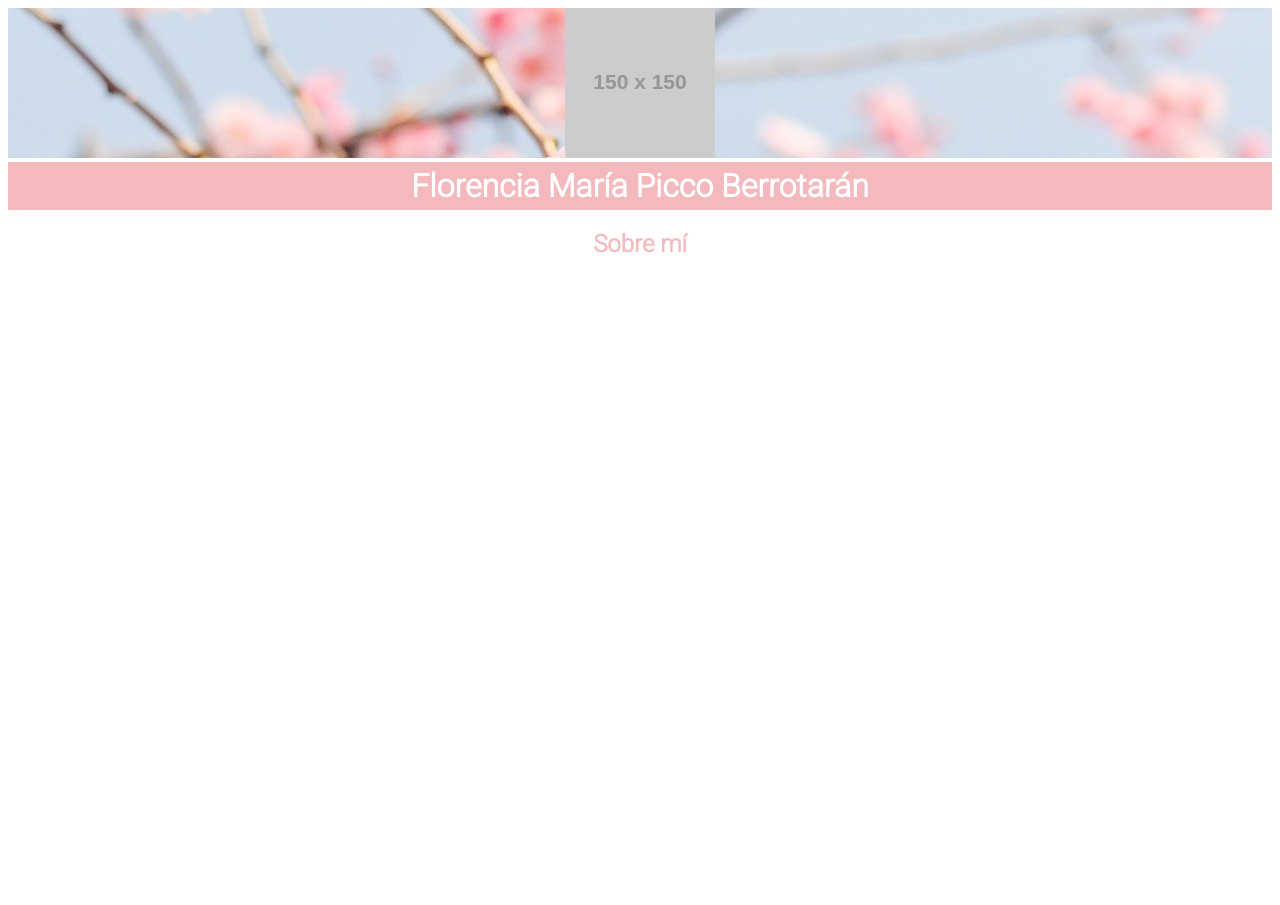
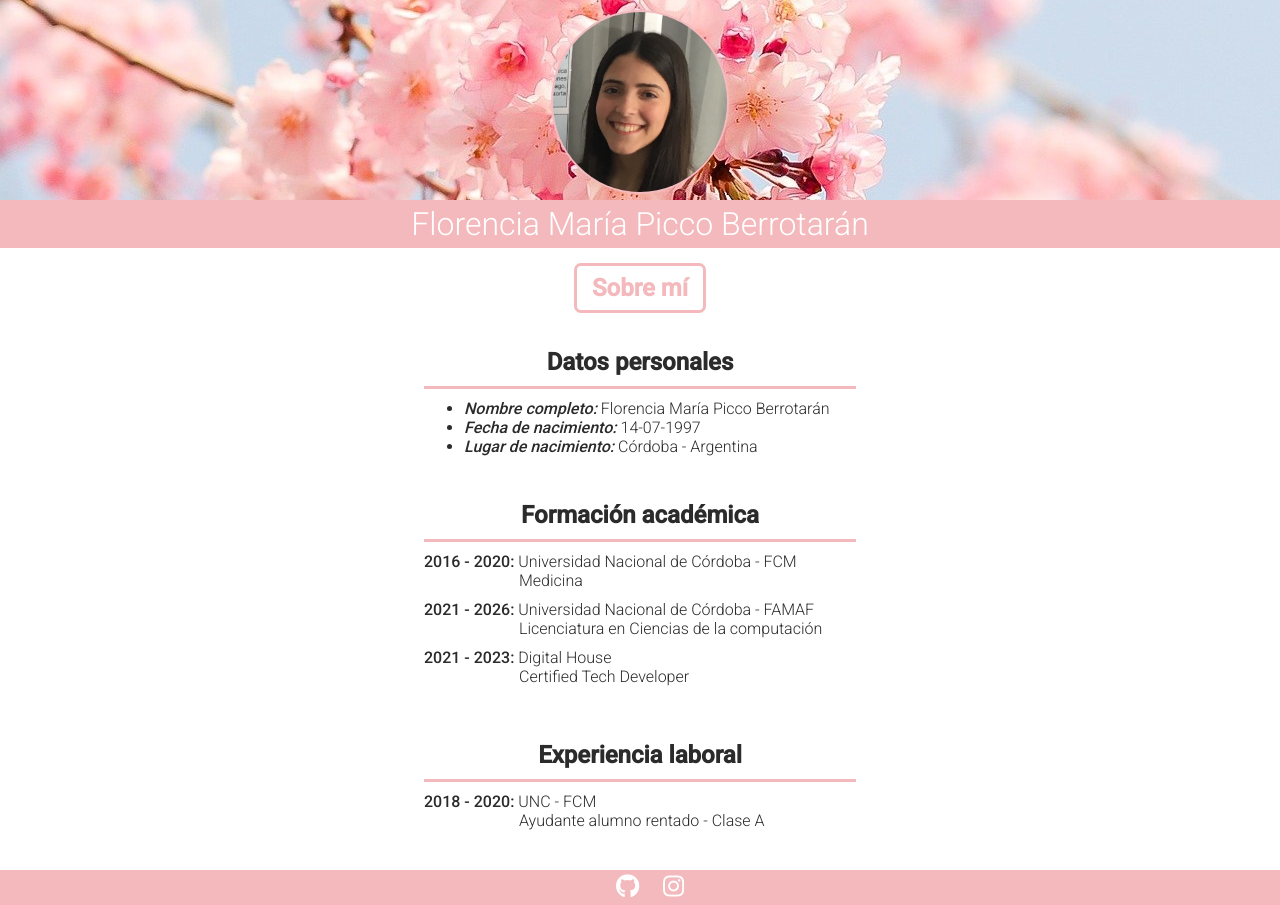
Before and after one commit to fpicco/Frontend-I, a plain HTML site: page CVPersonal/index.html in a window 1280 px wide. Before the commit the page ends 800 px from the top, so only its background shows below. Drawn offline with Linux system fonts and the light colour scheme; placeholder pictures from the web are drawn by us.

Commit message:
CV Personal terminado

```diff
--- a/CVPersonal/css/estilos.css
+++ b/CVPersonal/css/estilos.css
@@ -1,27 +1,103 @@
 /* Estilos generales */
-@import url('https://fonts.googleapis.com/css2?family=Roboto:wght@300&display=swap');
+@import url("https://fonts.googleapis.com/css2?family=Roboto:wght@300;500&display=swap");
+* {
+  margin: 0;
+}
+body {
+  color: #2b2b2b;
+  font-family: "Roboto", sans-serif;
+  font-weight: 300;
+}
+a {
+  color: #f3b9bd;
+  text-decoration: none;
+}
 
-a{
-    text-decoration: none;
-    color:#F3B9BD;
-    font-family: 'Roboto', sans-serif;
+/* Header */
+header {
+  margin: 0;
+  text-align: center;
 }
-/* Header */
-header{
-    background: #F3B9BD url("../img/cherry-blossom-tree-1225186_1920.jpg") no-repeat fixed center;
-    height: 150px;
-    margin: 0;
-    text-align: center;
+.banner {
+  background: #f3b9bd url("../img/cherry-blossom-tree-1225186_1920.jpg")
+    no-repeat fixed center;
+  height: 200px;
 }
-h1{
-    font-family: 'Roboto', sans-serif;
-    background-color: #F3B9BD;
-    color: #fff;
-    padding: 5px;
-    margin: 0;
+.banner img {
+  border: 2px solid #f1bbbf;
+  border-radius: 50%;
+  height: 180px;
+  margin-top: 10px;
+}
+h1 {
+  background-color: #f3b9bd;
+  color: #fff;
+  font-weight: 300;
+  margin-bottom: 15px;
+  padding: 5px;
+}
+.button-sobremi, .button-inicio{
+  border: 3px solid #f3b9bd;
+  border-radius: 7px;
+}
+.button-sobremi, .button-inicio {
+  display: inline-block;
+  padding: 8px 15px;
 }
 
 /* Main */
+.container {
+  margin: auto;
+  width: 40%;
+}
+section {
+  margin: 20px;
+  padding: 10px 20px;
+}
+section h2 {
+  border-bottom: 3px solid #f3b9bd;
+  margin: 5px 0 10px 0;
+  padding-bottom: 10px;
+  text-align: center;
+}
+span {
+  font-weight: 500;
+}
+.personal span {
+  font-style: italic;
+}
+dd {
+  margin-bottom: 10px;
+  padding-left: 95px;
+}
+/* Footer */
 
+footer ul {
+  background-color: #f3b9bd;
+  list-style-type: none;
+  text-align: center;
+}
 
-/* Footer */
+footer li {
+  display: inline-block;
+  font-size: 24px;
+  letter-spacing: 20px;
+  line-height: 35px;
+}
+footer a {
+  color: white;
+}
+
+/* Seccion sobre mi */
+.sobremi-container{
+    width: 50%;
+}
+.personal-sobremi h2{
+    text-align: left;
+    font-size: 50px;
+}
+.sobremi-container p {
+    text-align: justify;
+    text-indent: 10px;
+    margin-bottom: 5px;
+}
--- a/CVPersonal/index.html
+++ b/CVPersonal/index.html
@@ -5,17 +5,59 @@
     <meta charset="UTF-8">
     <meta name="viewport" content="width=device-width, initial-scale=1.0">
     <title>CV - Florencia Picco</title>
+    <link rel="stylesheet" href="https://cdnjs.cloudflare.com/ajax/libs/font-awesome/5.15.3/css/all.min.css"
+        integrity="sha512-iBBXm8fW90+nuLcSKlbmrPcLa0OT92xO1BIsZ+ywDWZCvqsWgccV3gFoRBv0z+8dLJgyAHIhR35VZc2oM/gI1w=="
+        crossorigin="anonymous" referrerpolicy="no-referrer" />
     <link rel="stylesheet" href="css/estilos.css">
 </head>
 
 <body>
     <header>
-        <img src="https://via.placeholder.com/150" alt="">
-        <h1>Florencia María Picco Berrotarán</h1>
-        <h2><a href="sobremi.html">Sobre mí</a></h2>
+        <div class="banner">
+            <img src="img/fotoCV.jpg" alt="Foto personal">
+        </div>
+
+        <div>
+            <h1>Florencia María Picco Berrotarán</h1>
+            <h2 class="button-sobremi"><a href="sobremi.html">Sobre mí</a></h2>
+        </div>
     </header>
-    <main> </main>
-    <footer> </footer>
+    <main>
+        <div class="container">
+            <section class="personal">
+                <h2>Datos personales</h2>
+                <ul>
+                    <li><span>Nombre completo: </span>Florencia María Picco Berrotarán</li>
+                    <li><span>Fecha de nacimiento: </span>14-07-1997</li>
+                    <li><span>Lugar de nacimiento: </span>Córdoba - Argentina</li>
+                </ul>
+            </section>
+            <section>
+                <h2>Formación académica</h2>
+                <dl>
+                    <dt><span>2016 - 2020: </span> Universidad Nacional de Córdoba - FCM</dt>
+                    <dd>Medicina</dd>
+                    <dt><span>2021 - 2026: </span> Universidad Nacional de Córdoba - FAMAF</dt>
+                    <dd>Licenciatura en Ciencias de la computación</dd>
+                    <dt><span>2021 - 2023:</span> Digital House</dt>
+                    <dd>Certified Tech Developer</dd>
+                </dl>
+            </section>
+            <section>
+                <h2>Experiencia laboral</h2>
+                <dl>
+                    <dt><span>2018 - 2020: </span>UNC - FCM</dt>
+                    <dd>Ayudante alumno rentado - Clase A</dd>
+                </dl>
+            </section>
+        </div>
+    </main>
+    <footer>
+        <ul>
+            <li><a href="https://github.com/fpicco"> <i class="fab fa-github"></i> </a></li>
+            <li><a href="https://www.instagram.com/florpicco1/?hl=es-la"> <i class="fab fa-instagram"></i> </a></li>
+        </ul>
+    </footer>
 </body>
 
 </html>
```
Also changed, not shown: CVPersonal/sobremi.html (+39 -4 lines), CVPersonal/img/fotoCV.jpg (added), 2 other files.
